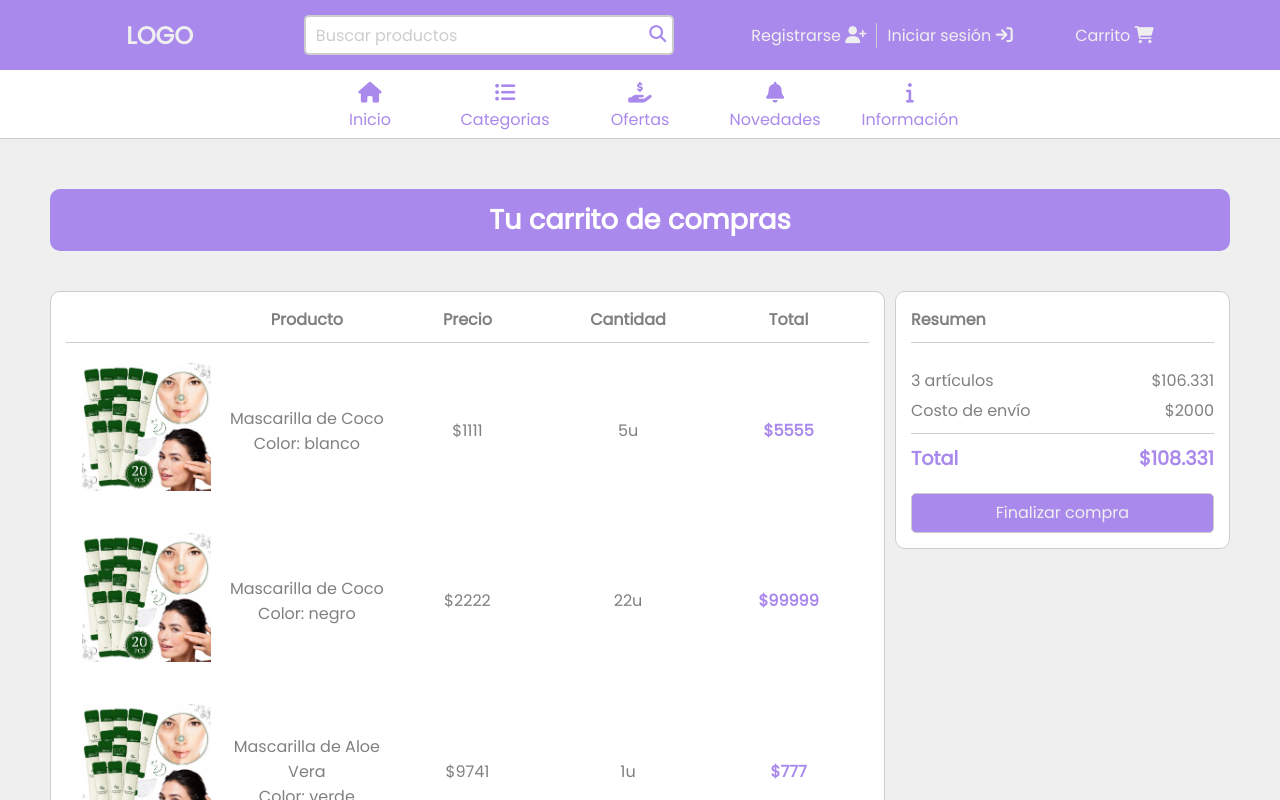
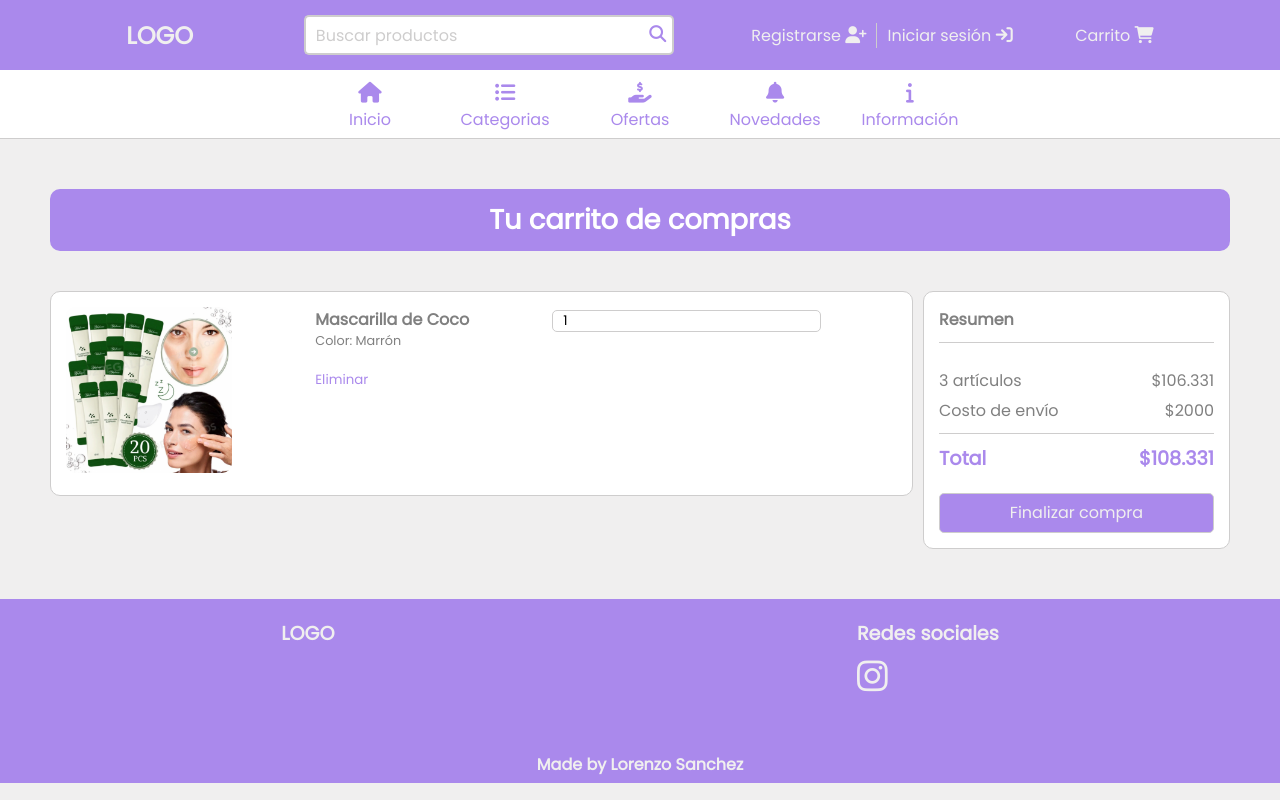
Before and after one commit to lorenzoSanchez97/ShowRoom, a React (Vite) app in the folder ShowRoom-FrontEnd/: page /cart in a window 1280 px wide. Shown: the top 800 px of the page. Built offline with nearby package versions, Linux system fonts and the light colour scheme.

Commit message:
Creo componente CartProduct

```diff
--- a/ShowRoom-FrontEnd/src/components/Cart/Cart.jsx
+++ b/ShowRoom-FrontEnd/src/components/Cart/Cart.jsx
@@ -1,14 +1,14 @@
 import React from "react";
 import "./cart.css"
-import Tabla from "../Tabla/Tabla";
 import SectionTitle from "../SectionTitle/SectionTitle";
+import CartProduct from "../CartProduct/CartProduct";
 
 function Cart() {
     return (
         <main>
             <SectionTitle title={"Tu carrito de compras"} />
             <div className="carrito-main-container">
-                <Tabla/>
+                <CartProduct />
                 <section className="resumen">
                     <h1>Resumen</h1>
                     <div className="resumen-info-container">
--- a/ShowRoom-FrontEnd/src/components/Cart/cart.css
+++ b/ShowRoom-FrontEnd/src/components/Cart/cart.css
@@ -9,9 +9,6 @@
     padding: 15px;
     border-radius: 10px;
     border: 1px solid var(--bordes);
-}
-
-.resumen {
     width: 30%;
     height: fit-content;
     position: sticky;
--- /dev/null
+++ b/ShowRoom-FrontEnd/src/components/CartProduct/CartProduct.jsx
@@ -0,0 +1,22 @@
+import React from 'react'
+import "./cartProduct.css"
+
+export default function CartProduct() {
+    return (
+        <article className='cart-product-container'>
+            <figure className='cart-product-image-container'>
+                <img src="/images/mascarilla.png" alt="" />
+            </figure>
+            <div className='cart-product-data-container'>
+            <h1 className='cart-product-title'>Mascarilla de Coco</h1>
+            <p className='cart-product-color'>Color: Marrón</p>
+            <button className='cart-product-delete-button'>Eliminar</button>
+            </div>
+            <div className='product-cart-quantity-selector'>
+                <form action="">
+                    <input type="number" defaultValue={1} />
+                </form>
+            </div>
+        </article>
+    )
+}
--- /dev/null
+++ b/ShowRoom-FrontEnd/src/components/CartProduct/cartProduct.css
@@ -0,0 +1,51 @@
+.cart-product-container {
+    background-color: white;
+    padding: 15px;
+    display: flex;
+    align-items: flex-start;
+    gap: 10%;
+    height: fit-content;
+    border-radius: 10px;
+    border: 1px solid var(--bordes);
+}
+
+.cart-product-color,
+.cart-product-title {
+    color: var(--color3);
+}
+
+.cart-product-image-container img {
+    width: 100%;
+    border-radius: 10px;
+}
+
+.cart-product-image-container {
+    width: 20%;
+}
+
+.cart-product-title {
+    font-size: 1rem;
+}
+
+.cart-product-color {
+    font-size: 0.8rem;
+}
+
+.cart-product-delete-button {
+    background: none;
+    border: none;
+    margin-top: 20px;
+}
+
+.cart-product-delete-button:hover {
+    cursor: pointer;
+}
+
+.product-cart-quantity-selector form input {
+    border: 1px solid var(--bordes);
+    border-radius: 5px;
+    outline: none;
+    padding-left: 10px;
+    color: black;
+    width: 100%;
+}
--- a/ShowRoom-FrontEnd/src/components/Footer/footer.css
+++ b/ShowRoom-FrontEnd/src/components/Footer/footer.css
@@ -13,7 +13,7 @@ footer {
 
 .titulo-footer {
     color: var(--clarito);
-    font-size: 1.5rem;
+    font-size: 1.2rem;
     margin-bottom: 10px;
 }
 
@@ -31,3 +31,9 @@ footer i {
     color: var(--clarito);
     font-size: 1rem;
 }
+
+@media (width < 875px) {
+    .titulo-footer {
+        font-size: 1rem;
+    }
+}
--- a/ShowRoom-FrontEnd/src/components/Header/header.css
+++ b/ShowRoom-FrontEnd/src/components/Header/header.css
@@ -301,14 +301,14 @@ ul.nav-bar-list {
         display: none;
     }
 
-    @media (width < 505px) {
-        .logo-container {
-            display: none;
-        }
+}
 
-        .search-bar {
-            width: 65%;
-        }
+@media (width < 505px) {
+    .logo-container {
+        display: none;
     }
 
+    .search-bar {
+        width: 65%;
+    }
 }
```
